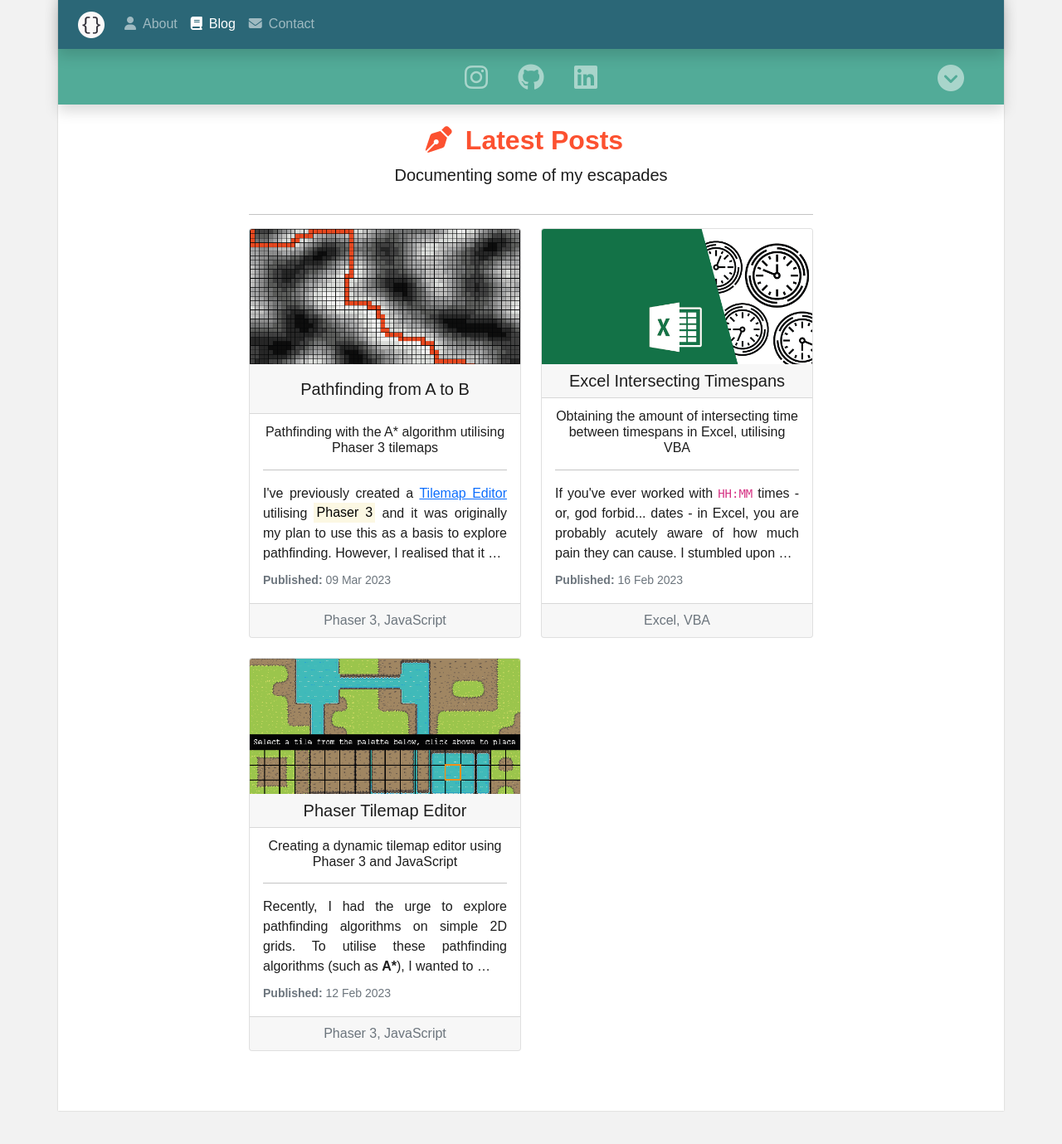
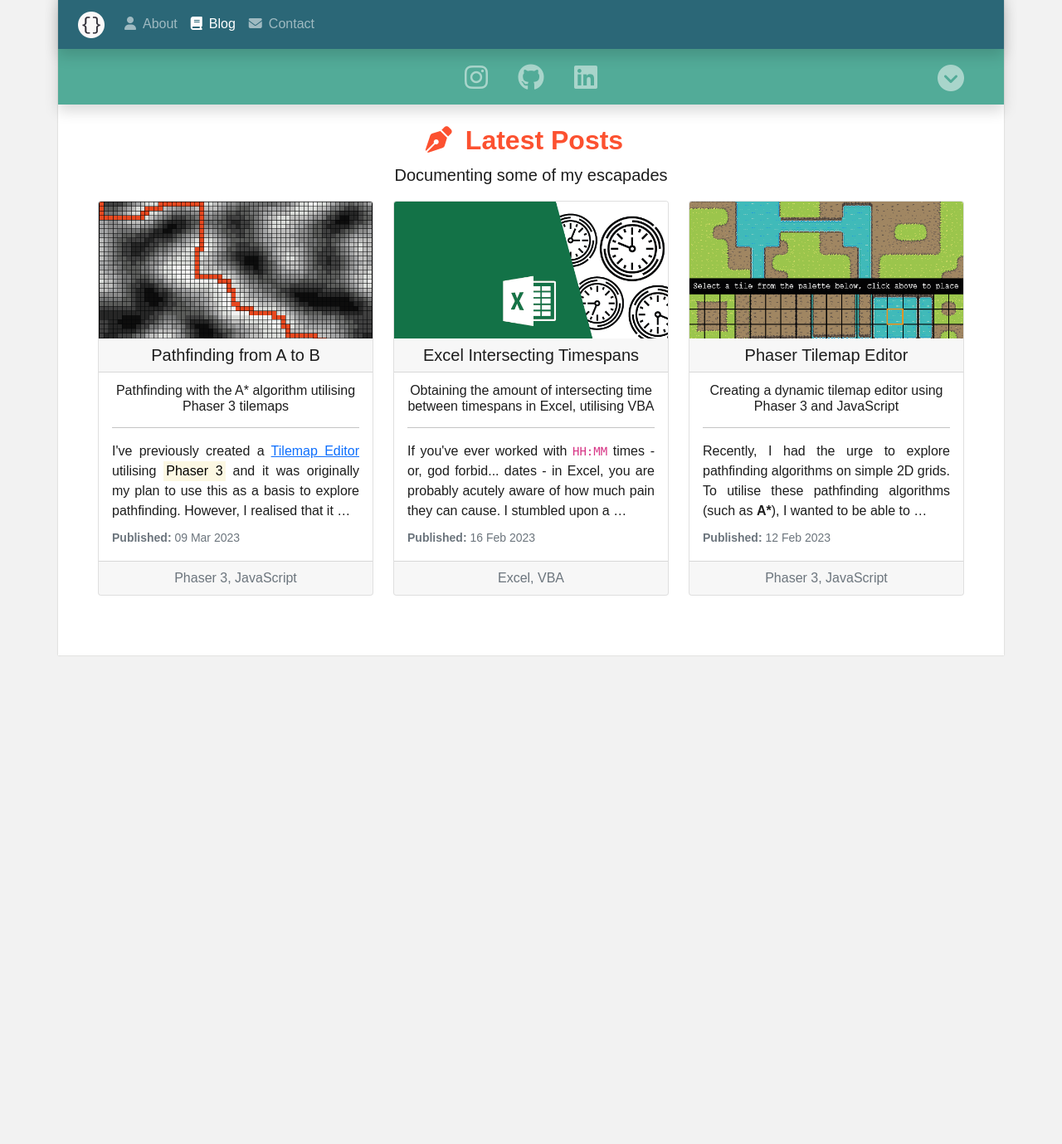
Before and after one commit to onemandan/onemandan.github.io, a Jekyll site: the page built from html/blog.html, in a window 1280 px wide and 1400 px high. Shown: the top 1379 px of the window at 83% size. Built offline with Jekyll 4.4.1, drawn with Linux system fonts in a browser that asks for light colours; some web fonts are replaced.

Commit message:
Updated file: blog.html
Modified the layout of 'blog.html' by creating a new layout, so that it is wider, more horizontal space for post cards.

```diff
--- /dev/null
+++ b/_layouts/post-overview.html
@@ -0,0 +1,29 @@
+<!DOCTYPE html>
+<html>
+    {% include head.html %}
+
+    <body>
+        <div class="container">
+            <div class="row">
+                <div id="div-wrapper" class="container-fluid d-flex flex-column">
+
+                    {% include navigation.html %}
+
+                    <header>
+                        {% include info-panel.html %}
+                    </header>
+
+                    <main class="container-fluid d-flex flex-column align-items-center">
+                        <div id="content-main"  class="pt-4 pb-5 mw-100">
+                            <article id="content-wrapper" class="container-fluid d-flex flex-column">
+                                {{ content }}
+                            </article>
+                        </div>
+                    </main>
+                </div>
+            </div>
+        </div>
+
+        {% include foot.html %}
+    </body>
+</html>
--- a/html/blog.html
+++ b/html/blog.html
@@ -11,11 +11,9 @@
 <h2 class="me-3 text-center"><i class="me-3 fa-solid fa-pen-nib"></i>Latest Posts</h2>
 <p class="lead text-center">Documenting some of my escapades</p>
 
-<hr/>
-
 <div class="row">
     {% for post in site.posts %}
-    <div class="mb-4 col-lg-6 d-flex align-items-stretch">
+    <div class="mb-4 col-md-6 col-lg-4 d-flex align-items-stretch">
         <div class="card post-preview" onclick="location.href='{{ post.url }}';">
             <img src="/assets/images/posts/{{ post.title }}/hero.png" class="card-img-top" alt="{{ post.title }} main image">
             <h5 class="card-header d-flex align-items-center justify-content-center text-center h-100">{{ post.title }}</h5>
```
Also changed, not shown: other parts of html/blog.html (+1 -1 lines).
